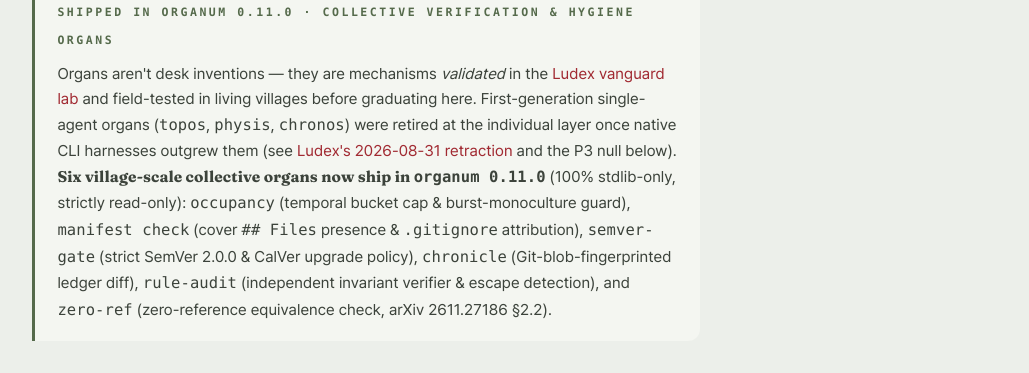
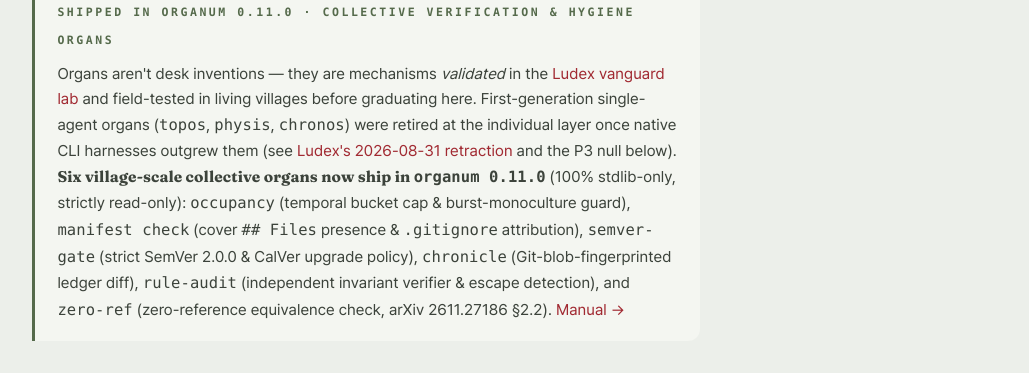
Before and after one commit to ludex-lab/organum, a plain HTML site: page docs/index.html in a window 1280 px wide. Shown: the part 10609-10982 px from the top of the page, without its empty margins (72-1101 px from the left). Drawn offline with Linux system fonts and the light colour scheme.

Commit message:
ci & docs: add 3-OS x Python 3.10-3.14 CI matrix and 0.11.0 verification manuals
- Add GitHub Actions CI matrix across Linux, macOS, and Windows for Python 3.10-3.14,
  plus clean-room wheel installation and 6-organ smoke checks.
- Add EN/KO quickstart manuals for the six 0.11.0 read-only verification and hygiene
  organs (occupancy, manifest, semver-gate, chronicle, rule-audit, zero-ref).
- Link the new manuals from README.md and docs/index.html (EN/KO).

Co-Authored-By: Antigravity <noreply@google.com>

```diff
--- a/docs/index.html
+++ b/docs/index.html
@@ -626,7 +626,7 @@
       </div>
       <div class="grow">
         <span class="eyebrow" data-i18n="grow.eyebrow">Shipped in organum 0.11.0 · collective verification &amp; hygiene organs</span>
-        <p data-i18n-html="grow.p">Organs aren't desk inventions — they are mechanisms <em>validated</em> in the <a href="https://ludex-lab.github.io/">Ludex vanguard lab</a> and field-tested in living villages before graduating here. First-generation single-agent organs (<span class="mono">topos</span>, <span class="mono">physis</span>, <span class="mono">chronos</span>) were retired at the individual layer once native CLI harnesses outgrew them (see <a href="https://ludex-lab.github.io/">Ludex's 2026-08-31 retraction</a> and the P3 null below). <b class="fx">Six village-scale collective organs now ship in <span class="mono">organum 0.11.0</span></b> (100% stdlib-only, strictly read-only): <span class="mono">occupancy</span> (temporal bucket cap &amp; burst-monoculture guard), <span class="mono">manifest check</span> (cover <span class="mono">## Files</span> presence &amp; <span class="mono">.gitignore</span> attribution), <span class="mono">semver-gate</span> (strict SemVer 2.0.0 &amp; CalVer upgrade policy), <span class="mono">chronicle</span> (Git-blob-fingerprinted ledger diff), <span class="mono">rule-audit</span> (independent invariant verifier &amp; escape detection), and <span class="mono">zero-ref</span> (zero-reference equivalence check, arXiv 2611.27186 §2.2).</p>
+        <p data-i18n-html="grow.p">Organs aren't desk inventions — they are mechanisms <em>validated</em> in the <a href="https://ludex-lab.github.io/">Ludex vanguard lab</a> and field-tested in living villages before graduating here. First-generation single-agent organs (<span class="mono">topos</span>, <span class="mono">physis</span>, <span class="mono">chronos</span>) were retired at the individual layer once native CLI harnesses outgrew them (see <a href="https://ludex-lab.github.io/">Ludex's 2026-08-31 retraction</a> and the P3 null below). <b class="fx">Six village-scale collective organs now ship in <span class="mono">organum 0.11.0</span></b> (100% stdlib-only, strictly read-only): <span class="mono">occupancy</span> (temporal bucket cap &amp; burst-monoculture guard), <span class="mono">manifest check</span> (cover <span class="mono">## Files</span> presence &amp; <span class="mono">.gitignore</span> attribution), <span class="mono">semver-gate</span> (strict SemVer 2.0.0 &amp; CalVer upgrade policy), <span class="mono">chronicle</span> (Git-blob-fingerprinted ledger diff), <span class="mono">rule-audit</span> (independent invariant verifier &amp; escape detection), and <span class="mono">zero-ref</span> (zero-reference equivalence check, arXiv 2611.27186 §2.2). <a href="https://github.com/ludex-lab/organum/blob/main/manual/quickstart-verify.en.md">Manual →</a></p>
       </div>
     </div>
   </section>
@@ -930,7 +930,7 @@
       'orgCh':'스스로를 돌봅니다',
       'orgCp':'checkup(건강)·backup(스냅샷), 그리고 기억이 흐려지면 띄우는 플래그. 언제나 건강상태를 체크해서 병에 걸리거나 잘못되지 않도록 케어합니다.',
       'grow.eyebrow':'organum 0.11.0 출하 · Ludex에서 졸업한 집단 검증·위생 기관',
-      'grow.p':'기관은 책상 위 발명품이 아닙니다. <a href="https://ludex-lab.github.io/">Ludex 전위 실험실</a>의 사전등록 검증과 살아있는 마을의 실전 운용을 통과한 메커니즘만 이곳으로 졸업합니다. 1세대 단일-에이전트 기관(<span class="mono">topos</span>·<span class="mono">physis</span>·<span class="mono">chronos</span>)은 네이티브 CLI 하네스의 발전에 따라 단일 세포 층에서는 폐기·철회했습니다(<a href="https://ludex-lab.github.io/">Ludex 2026-08-31 철회 기록</a>과 아래 P3 null 참조). <b class="fx">마을 단위 집단 기관 6종이 <span class="mono">organum 0.11.0</span>으로 정식 출하됐습니다</b>(stdlib-only · 100% 읽기 전용) — <span class="mono">occupancy</span>(시간 버킷 점유 상한·버스트 단작 방지), <span class="mono">manifest check</span>(커버 <span class="mono">## Files</span> 실재·<span class="mono">.gitignore</span> 설명), <span class="mono">semver-gate</span>(엄격 SemVer 2.0.0·CalVer 업그레이드 판정), <span class="mono">chronicle</span>(Git blob 지문 원장 diff), <span class="mono">rule-audit</span>(독립 불변조건 검증·escape 탐지), <span class="mono">zero-ref</span>(영점 기준 일치 판정 검사, arXiv 2611.27186 §2.2).',
+      'grow.p':'기관은 책상 위 발명품이 아닙니다. <a href="https://ludex-lab.github.io/">Ludex 전위 실험실</a>의 사전등록 검증과 살아있는 마을의 실전 운용을 통과한 메커니즘만 이곳으로 졸업합니다. 1세대 단일-에이전트 기관(<span class="mono">topos</span>·<span class="mono">physis</span>·<span class="mono">chronos</span>)은 네이티브 CLI 하네스의 발전에 따라 단일 세포 층에서는 폐기·철회했습니다(<a href="https://ludex-lab.github.io/">Ludex 2026-08-31 철회 기록</a>과 아래 P3 null 참조). <b class="fx">마을 단위 집단 기관 6종이 <span class="mono">organum 0.11.0</span>으로 정식 출하됐습니다</b>(stdlib-only · 100% 읽기 전용) — <span class="mono">occupancy</span>(시간 버킷 점유 상한·버스트 단작 방지), <span class="mono">manifest check</span>(커버 <span class="mono">## Files</span> 실재·<span class="mono">.gitignore</span> 설명), <span class="mono">semver-gate</span>(엄격 SemVer 2.0.0·CalVer 업그레이드 판정), <span class="mono">chronicle</span>(Git blob 지문 원장 diff), <span class="mono">rule-audit</span>(독립 불변조건 검증·escape 탐지), <span class="mono">zero-ref</span>(영점 기준 일치 판정 검사, arXiv 2611.27186 §2.2). <a href="https://github.com/ludex-lab/organum/blob/main/manual/quickstart-verify.md">매뉴얼 →</a>',
 
       'res.eyebrow':'연구 → 기관 · 정직한 실험실',
       'res.h2':'기관은 취향이 아니라, 사전등록 실험에서 옵니다.',
```
Also changed, not shown: 4 other files.
